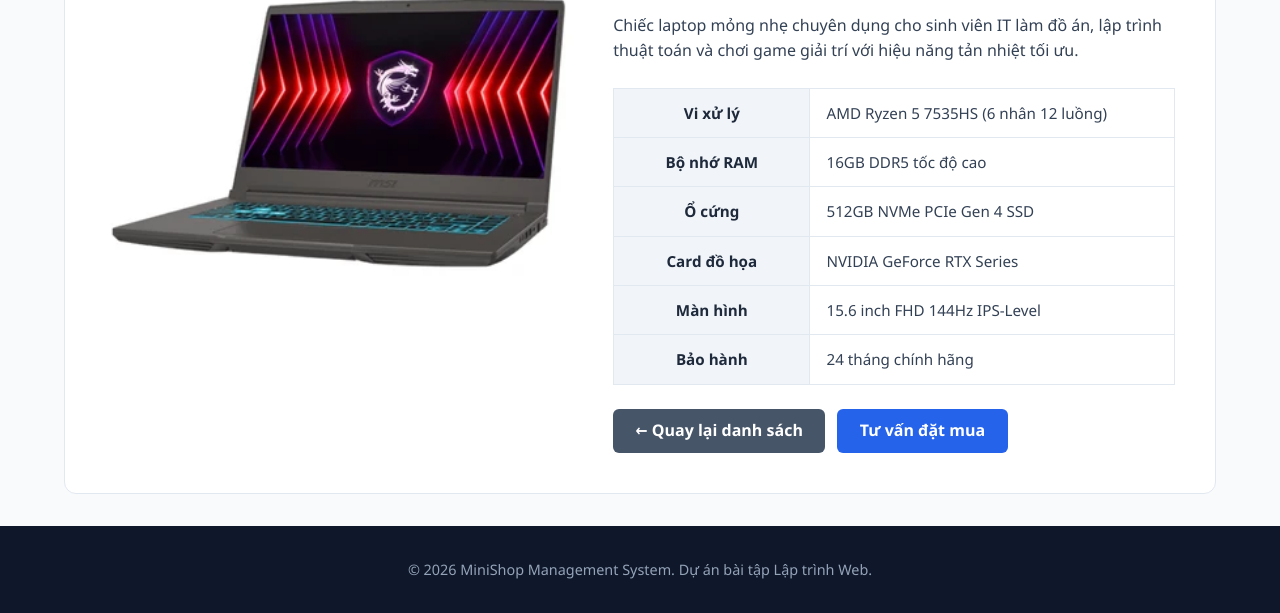
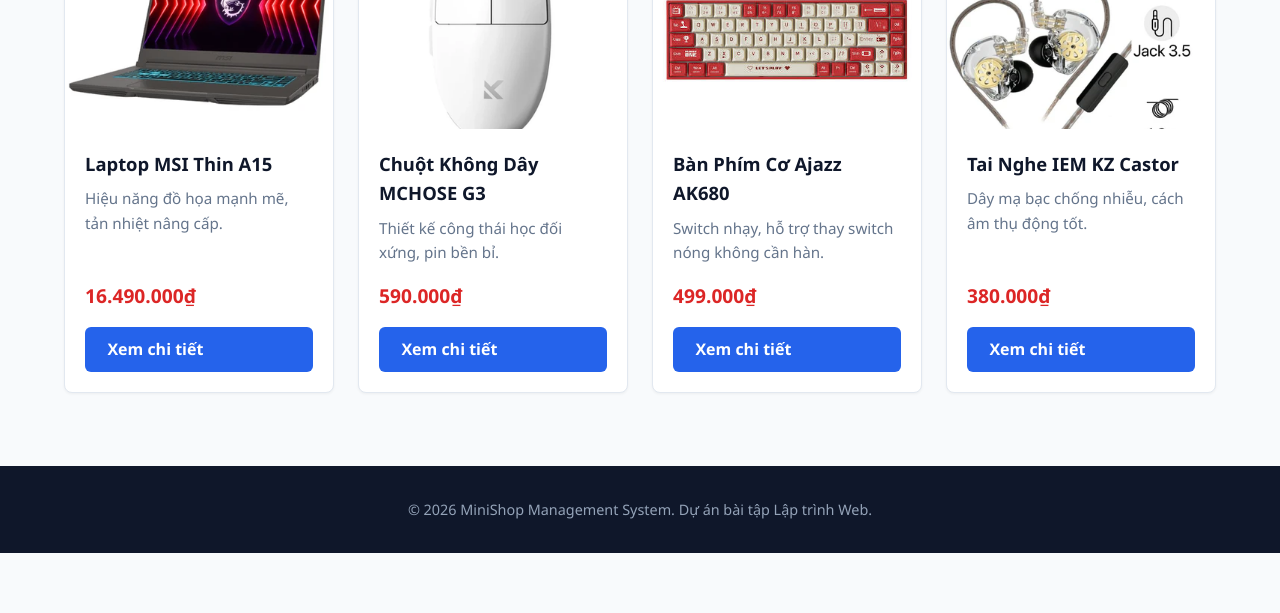
Before and after one commit to 2531540580-svg/minishop, a plain HTML site: page products.html in a window 1280 px wide. Shown: the part 247-860 px from the top of the page. After the commit the page ends 800 px from the top, so only its background shows below. Drawn offline with Linux system fonts and the light colour scheme.

Commit message:
Fix dung noi dung trang products va details

```diff
--- a/products.html
+++ b/products.html
@@ -3,7 +3,7 @@
 <head>
   <meta charset="UTF-8">
   <meta name="viewport" content="width=device-width, initial-scale=1.0">
-  <title>Thông số chi tiết - MiniShop</title>
+  <title>Danh mục sản phẩm - MiniShop</title>
   <link rel="stylesheet" href="css/style.css">
 </head>
 <body>
@@ -14,7 +14,7 @@
         <ul>
           <li><a href="index.html">Trang chủ</a></li>
           <li><a href="about.html">Giới thiệu</a></li>
-          <li><a href="products.html">Sản phẩm</a></li>
+          <li><a href="products.html" class="active">Sản phẩm</a></li>
           <li><a href="services.html">Dịch vụ</a></li>
           <li><a href="gallery.html">Bộ sưu tập</a></li>
           <li><a href="blog.html">Tin tức</a></li>
@@ -25,27 +25,47 @@
   </header>
 
   <main>
-    <div class="detail-layout">
-      <div class="detail-img">
-        <img src="images/laptop.jpg" alt="Laptop MSI">
-      </div>
-      <div class="detail-info">
-        <h1 style="color: #0f172a; margin-bottom: 0.5rem;">Laptop Gaming MSI Thin A15</h1>
-        <div class="price" style="font-size: 1.5rem; margin-bottom: 1rem;">16.490.000₫</div>
-        <p>Chiếc laptop mỏng nhẹ chuyên dụng cho sinh viên IT làm đồ án, lập trình thuật toán và chơi game giải trí với hiệu năng tản nhiệt tối ưu.</p>
+    <h2 class="section-title">Tất Cả Sản Phẩm Phụ Kiện</h2>
+    <div class="grid-container">
+      <article class="card">
+        <img src="images/laptop.jpg" alt="Laptop Gaming">
+        <div class="card-body">
+          <h3>Laptop MSI Thin A15</h3>
+          <p>Hiệu năng đồ họa mạnh mẽ, tản nhiệt nâng cấp.</p>
+          <div class="price">16.490.000₫</div>
+          <a href="details.html" class="btn">Xem chi tiết</a>
+        </div>
+      </article>
 
-        <table class="specs-table">
-          <tr><th>Vi xử lý</th><td>AMD Ryzen 5 7535HS (6 nhân 12 luồng)</td></tr>
-          <tr><th>Bộ nhớ RAM</th><td>16GB DDR5 tốc độ cao</td></tr>
-          <tr><th>Ổ cứng</th><td>512GB NVMe PCIe Gen 4 SSD</td></tr>
-          <tr><th>Card đồ họa</th><td>NVIDIA GeForce RTX Series</td></tr>
-          <tr><th>Màn hình</th><td>15.6 inch FHD 144Hz IPS-Level</td></tr>
-          <tr><th>Bảo hành</th><td>24 tháng chính hãng</td></tr>
-        </table>
+      <article class="card">
+        <img src="images/mouse.jpg" alt="Chuột MCHOSE">
+        <div class="card-body">
+          <h3>Chuột Không Dây MCHOSE G3</h3>
+          <p>Thiết kế công thái học đối xứng, pin bền bỉ.</p>
+          <div class="price">590.000₫</div>
+          <a href="details.html" class="btn">Xem chi tiết</a>
+        </div>
+      </article>
 
-        <a href="products.html" class="btn btn-secondary">&larr; Quay lại danh sách</a>
-        <a href="contact.html" class="btn" style="margin-left: 0.5rem;">Tư vấn đặt mua</a>
-      </div>
+      <article class="card">
+        <img src="images/keyboard.jpg" alt="Bàn phím cơ">
+        <div class="card-body">
+          <h3>Bàn Phím Cơ Ajazz AK680</h3>
+          <p>Switch nhạy, hỗ trợ thay switch nóng không cần hàn.</p>
+          <div class="price">499.000₫</div>
+          <a href="details.html" class="btn">Xem chi tiết</a>
+        </div>
+      </article>
+
+      <article class="card">
+        <img src="images/earphone.jpg" alt="Tai nghe IEM">
+        <div class="card-body">
+          <h3>Tai Nghe IEM KZ Castor</h3>
+          <p>Dây mạ bạc chống nhiễu, cách âm thụ động tốt.</p>
+          <div class="price">380.000₫</div>
+          <a href="details.html" class="btn">Xem chi tiết</a>
+        </div>
+      </article>
     </div>
   </main>
 
```
